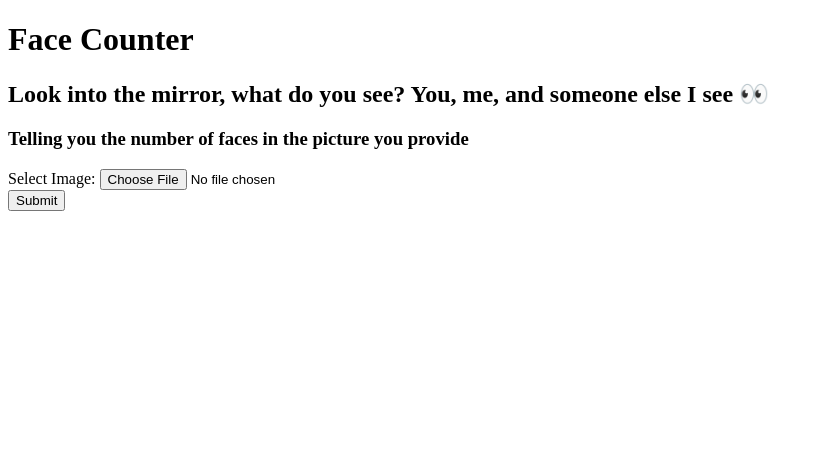
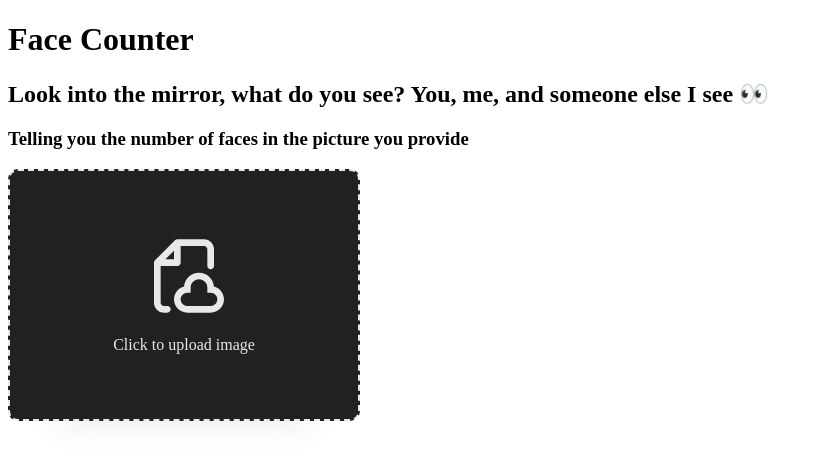
Before and after one commit to Hardvan/FaceCounter, a Flask app: page / in a window 1280 px wide. Shown: the top 460 px of the page, without its empty margins (0-823 px from the left). Run offline with Flask 3, Linux system fonts and the light colour scheme.

Commit message:
Updated index.html & index.css for img acceptance

```diff
--- a/static/css/index.css
+++ b/static/css/index.css
@@ -0,0 +1,42 @@
+.custum-file-upload {
+    height: 200px;
+    width: 300px;
+    display: flex;
+    flex-direction: column;
+    align-items: space-between;
+    gap: 20px;
+    cursor: pointer;
+    align-items: center;
+    justify-content: center;
+    border: 2px dashed #e8e8e8;
+    background-color: #212121;
+    padding: 1.5rem;
+    border-radius: 10px;
+    box-shadow: 0px 48px 35px -48px #e8e8e8;
+  }
+
+  .custum-file-upload .icon {
+    display: flex;
+    align-items: center;
+    justify-content: center;
+  }
+
+  .custum-file-upload .icon svg {
+    height: 80px;
+    fill: #e8e8e8;
+  }
+
+  .custum-file-upload .text {
+    display: flex;
+    align-items: center;
+    justify-content: center;
+  }
+
+  .custum-file-upload .text span {
+    font-weight: 400;
+    color: #e8e8e8;
+  }
+
+  .custum-file-upload input {
+    display: none;
+  }
--- a/templates/index.html
+++ b/templates/index.html
@@ -19,10 +19,30 @@
     <h3>Telling you the number of faces in the picture you provide</h3>
 
     <!-- Input to accept image from user -->
-    <label for="img">Select Image: </label>
-    <input type="file" id="img" name="img" accept="image/*" />
-    <br />
-    <input type="submit" />
+    <label for="file" class="custum-file-upload">
+      <div class="icon">
+        <svg viewBox="0 0 24 24" fill="" xmlns="http://www.w3.org/2000/svg">
+          <g id="SVGRepo_bgCarrier" stroke-width="0"></g>
+          <g
+            id="SVGRepo_tracerCarrier"
+            stroke-linecap="round"
+            stroke-linejoin="round"
+          ></g>
+          <g id="SVGRepo_iconCarrier">
+            <path
+              fill-rule="evenodd"
+              clip-rule="evenodd"
+              d="M10 1C9.73478 1 9.48043 1.10536 9.29289 1.29289L3.29289 7.29289C3.10536 7.48043 3 7.73478 3 8V20C3 21.6569 4.34315 23 6 23H7C7.55228 23 8 22.5523 8 22C8 21.4477 7.55228 21 7 21H6C5.44772 21 5 20.5523 5 20V9H10C10.5523 9 11 8.55228 11 8V3H18C18.5523 3 19 3.44772 19 4V9C19 9.55228 19.4477 10 20 10C20.5523 10 21 9.55228 21 9V4C21 2.34315 19.6569 1 18 1H10ZM9 7H6.41421L9 4.41421V7ZM14 15.5C14 14.1193 15.1193 13 16.5 13C17.8807 13 19 14.1193 19 15.5V16V17H20C21.1046 17 22 17.8954 22 19C22 20.1046 21.1046 21 20 21H13C11.8954 21 11 20.1046 11 19C11 17.8954 11.8954 17 13 17H14V16V15.5ZM16.5 11C14.142 11 12.2076 12.8136 12.0156 15.122C10.2825 15.5606 9 17.1305 9 19C9 21.2091 10.7909 23 13 23H20C22.2091 23 24 21.2091 24 19C24 17.1305 22.7175 15.5606 20.9844 15.122C20.7924 12.8136 18.858 11 16.5 11Z"
+              fill=""
+            ></path>
+          </g>
+        </svg>
+      </div>
+      <div class="text">
+        <span>Click to upload image</span>
+      </div>
+      <input id="file" type="file" />
+    </label>
 
     <!-- Display the original & ourput image side by side -->
 
```
